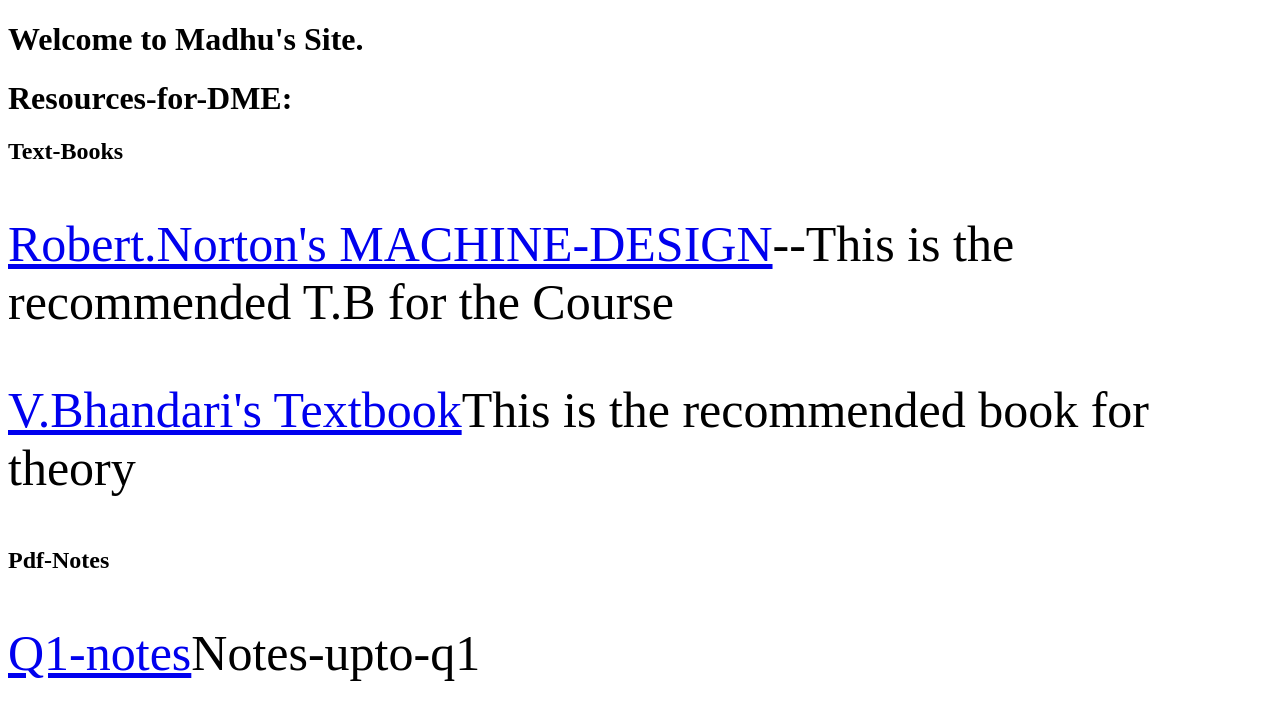
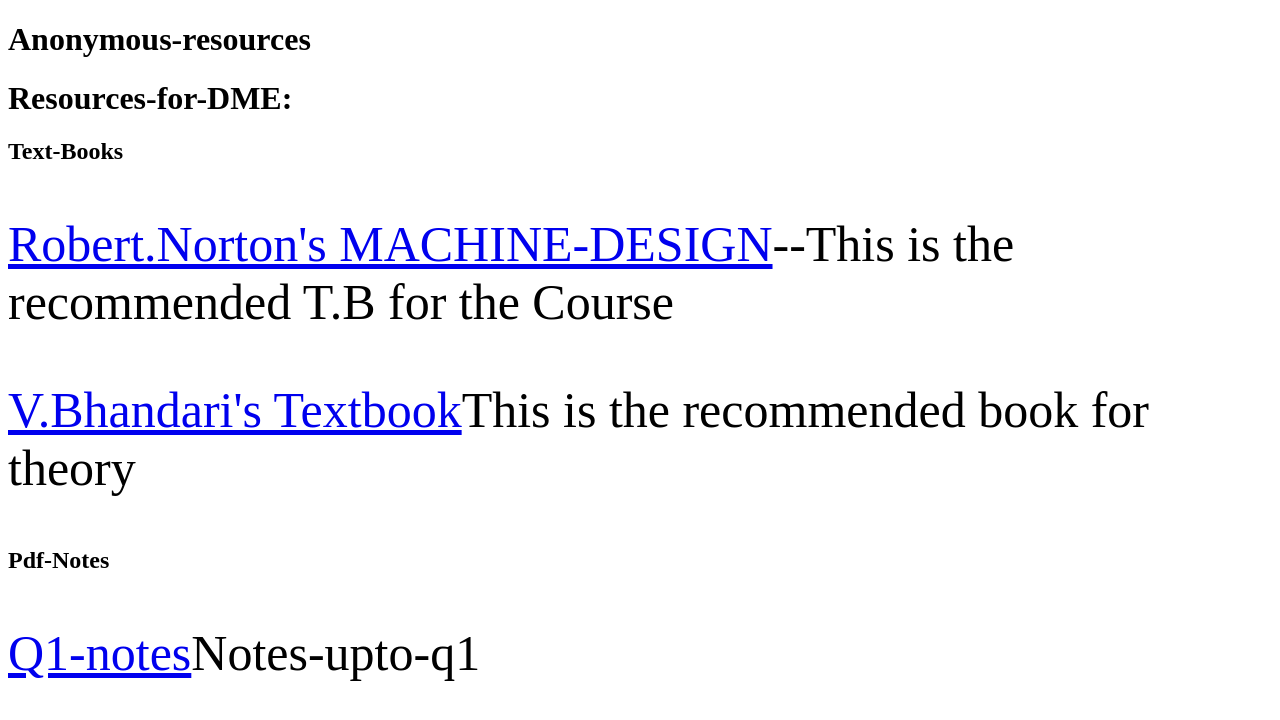
Before and after one commit to p-e-d/boring-things, a plain HTML site: page index.html in a window 1280 px wide. Drawn offline with Linux system fonts and the light colour scheme.

Commit message:
removed name

```diff
--- a/index.html
+++ b/index.html
@@ -2,12 +2,12 @@
 <html>
 
         <head>
-                <title>Madhu's-Boring-Site</title>
+                <title>Anonymous-resources</title>
                 </head>
 
 <body>
 
-    <h1>Welcome to Madhu's Site.</h1>
+    <h1>Anonymous-resources</h1>
 
     <h1>Resources-for-DME:</h1>
 
```
